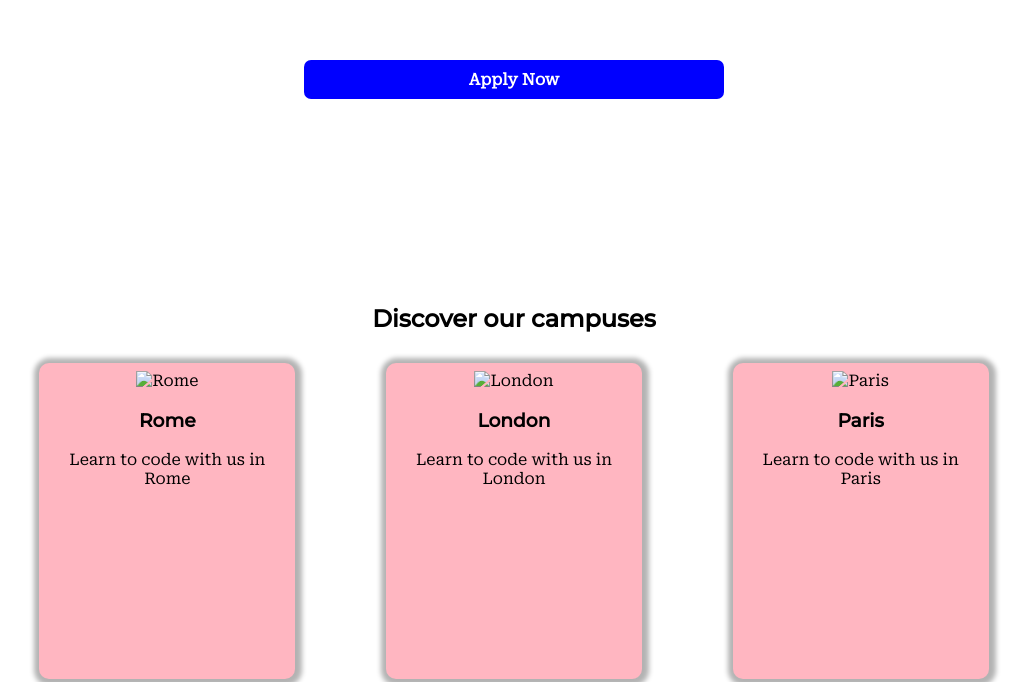
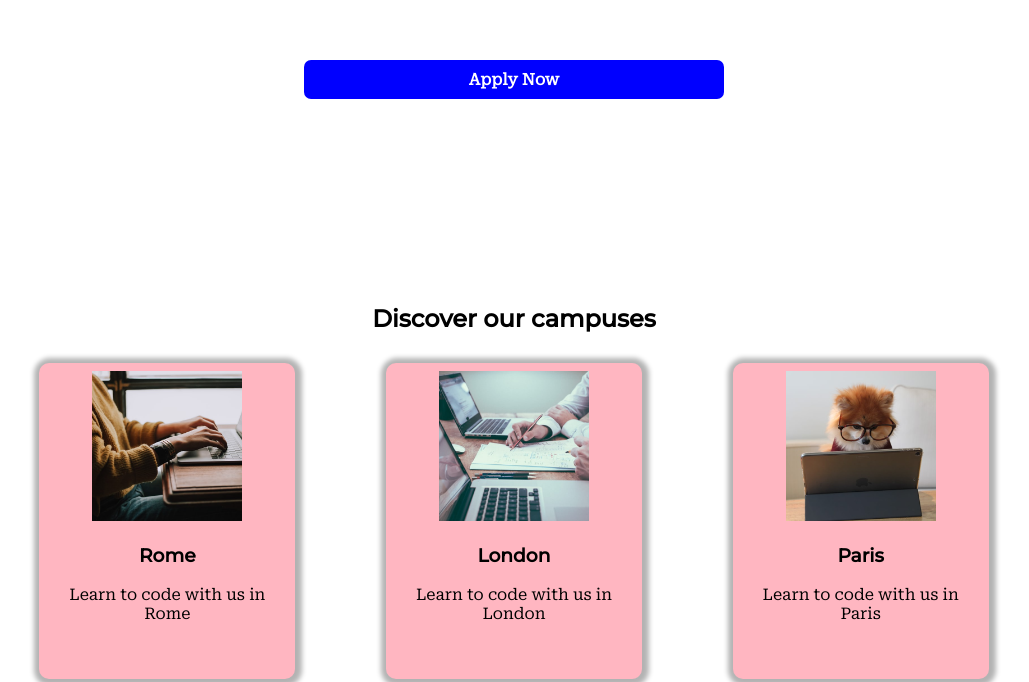
Before and after one commit to hafsakedge/fluffy-bear, a plain HTML site: page index.html in a window 1280 px wide. Shown: the part 276-958 px from the top of the page, without its empty margins (126-1155 px from the left). Drawn offline with Linux system fonts and the light colour scheme.

Commit message:
Update index.html

```diff
--- a/index.html
+++ b/index.html
@@ -17,17 +17,17 @@
 		<h2>Discover our campuses</h2>
 		<div class="cards">
 			<div class="card">
-				<img src="images/shanghai.jpeg.png" alt="Rome" class="image">
+				<img src="images/shanghai.png" alt="Rome" class="image">
 				<h3>Rome</h3>
 				<p>Learn to code with us in Rome</p>
 			</div>
 			<div class="card">
-				<img src="images/london.jpeg.png" alt="London" class="image">
+				<img src="images/london.png" alt="London" class="image">
 				<h3>London</h3>
 				<p>Learn to code with us in London</p>
 			</div>
 			<div class="card">
-				<img src="images/paris.jpeg.png" alt="Paris" class="image">
+				<img src="images/paris.png" alt="Paris" class="image">
 				<h3>Paris</h3>
 				<p>Learn to code with us in Paris</p>
 			</div>
```
